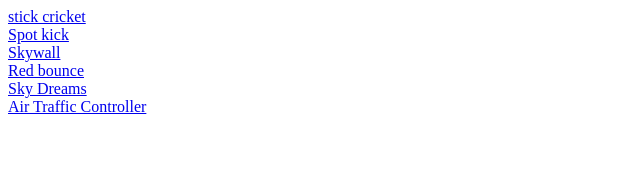
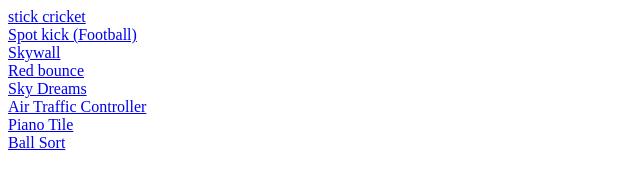
Before and after one commit to riteshs027/singlepagewebapps, a plain HTML site: page index.htm in a window 1280 px wide. Shown: the whole page, without its empty margins (0-640 px from the left). Drawn offline with Linux system fonts and the light colour scheme.

Commit message:
Update index.htm

```diff
--- a/index.htm
+++ b/index.htm
@@ -1,6 +1,8 @@
 <a href="https://riteshs027.github.io/singlepagewebapps/stickcricket.htm" target="_blank">stick cricket</a> <br>
-<a href="https://riteshs027.github.io/singlepagewebapps/spotkick.htm" target="_blank">Spot kick</a> <br>
+<a href="https://riteshs027.github.io/singlepagewebapps/spotkick.htm" target="_blank">Spot kick (Football)</a> <br>
 <a href="https://riteshs027.github.io/singlepagewebapps/skywall.htm" target="_blank">Skywall</a> <br>
 <a href="https://riteshs027.github.io/singlepagewebapps/redbounce.htm" target="_blank">Red bounce</a> <br>
 <a href="https://riteshs027.github.io/singlepagewebapps/skydreams.htm" target="_blank">Sky Dreams</a> <br>
 <a href="https://riteshs027.github.io/singlepagewebapps/airtrafficcontroller.htm" target="_blank">Air Traffic Controller</a> <br>
+<a href="https://riteshs027.github.io/singlepagewebapps/pianotile.htm" target="_blank">Piano Tile</a> <br>
+<a href="https://riteshs027.github.io/singlepagewebapps/ballsort.htm" target="_blank">Ball Sort</a> <br>
```
